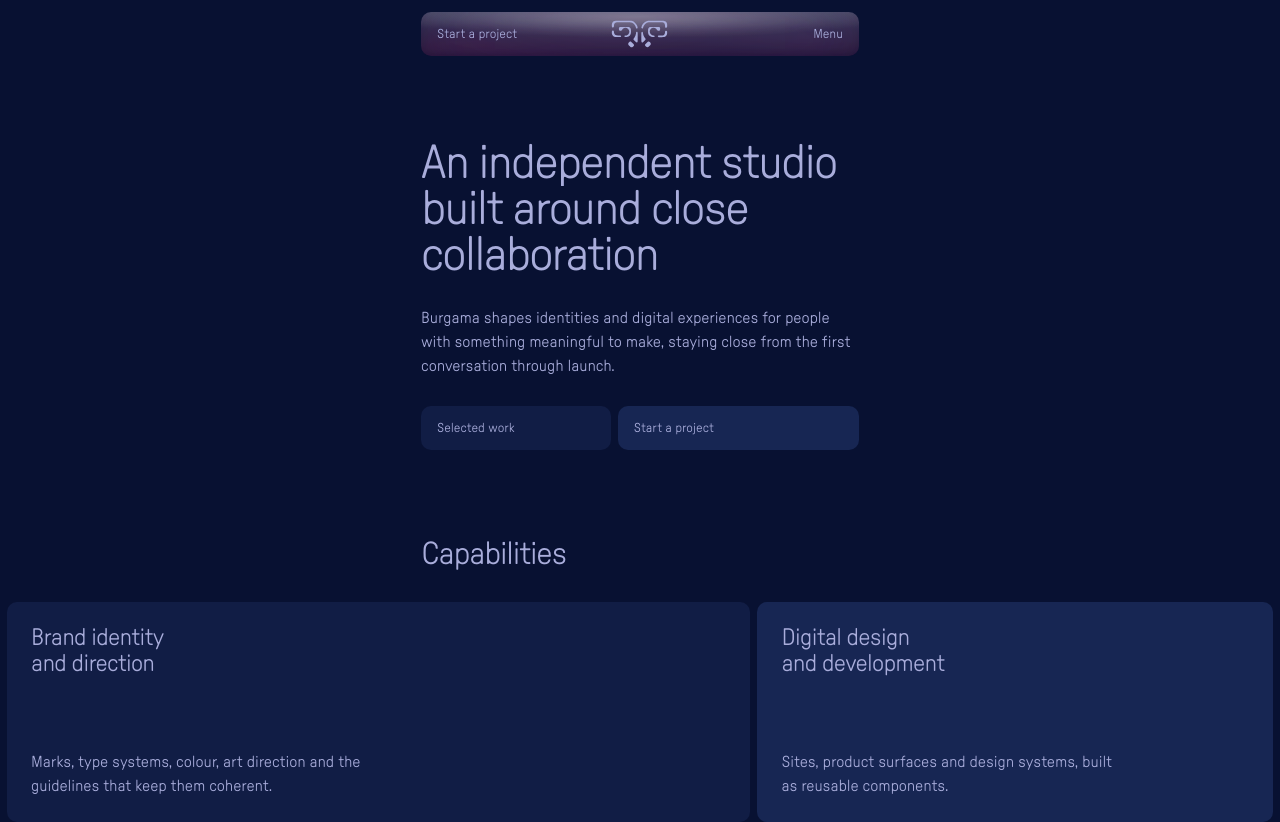
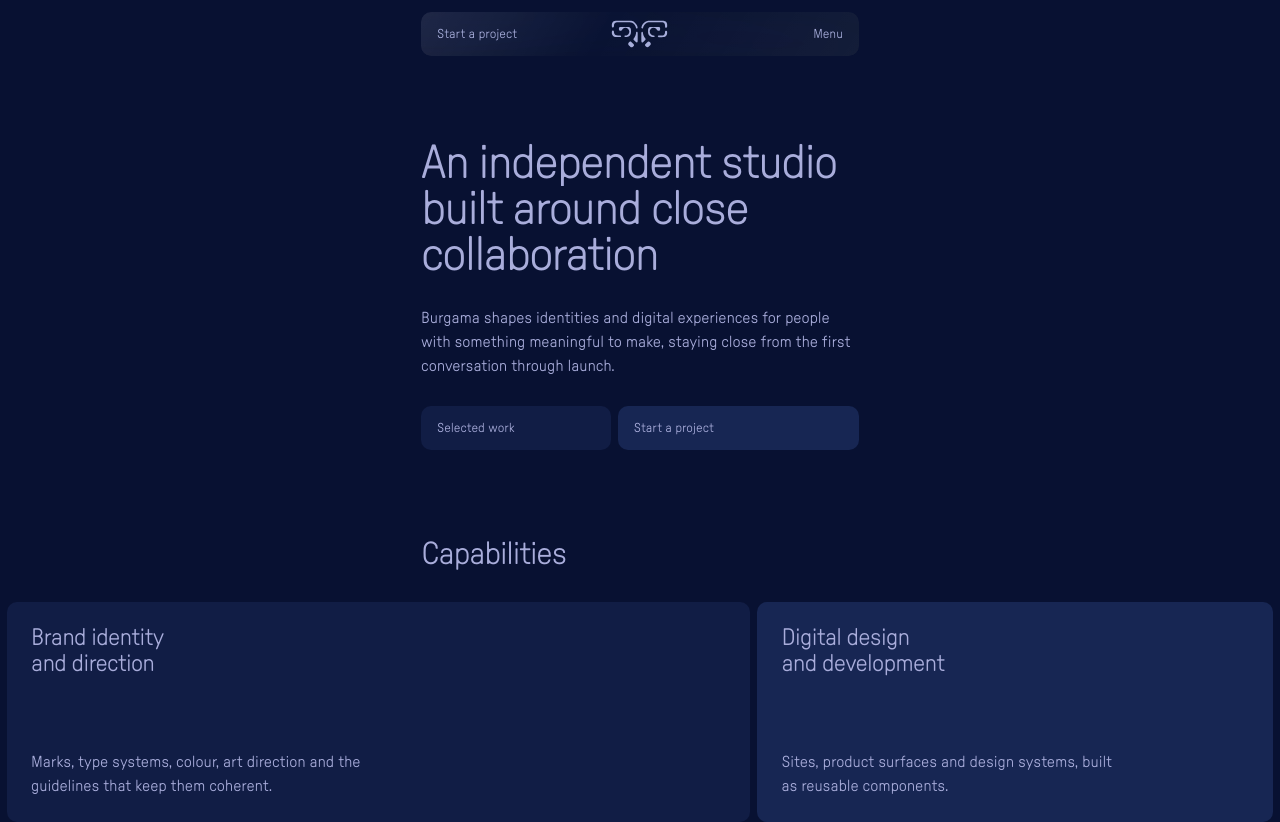
Before and after one commit to cedarandcactus/burgama-site-14.5, a Next.js app: page /studio in a window 1280 px wide. Shown: the top 822 px of the page. Built offline with nearby package versions, Linux system fonts and the light colour scheme.

Commit message:
feat: enhance navbar frosted film with dynamic color and blur effects

```diff
--- a/app/globals.css
+++ b/app/globals.css
@@ -178,27 +178,28 @@
 }
 
 /* ------------------------------------------------------------------
-   Navbar frosted film
+   Navbar frosted film: tinted body, physical frost, color bloom, sheen.
+------------------------------------------------------------------ */
+nav[data-open] {
+  --nav-text: 154 161 209;
+  --nav-glass: 176 181 226;
+  --nav-tone-a: 214 122 176;
+  --nav-tone-b: 168 176 230;
+  --nav-tone-c: 160 117 211;
+  --nav-glass-alpha: 0.48;
+}
 
-   This deliberately reuses the entrance film recipe rather than a generic
-   translucent panel: one shell, two film layers, and a fixed 42px blur.
------------------------------------------------------------------- */
 .nav-frost-shell {
   position: relative;
   isolation: isolate;
-  background:
-    radial-gradient(92% 78% at 50% 10%, rgb(255 231 242 / 0.22), transparent 62%),
-    linear-gradient(
-      180deg,
-      rgb(255 219 236 / 0.23),
-      rgb(235 135 181 / 0.16) 38%,
-      rgb(131 27 71 / 0.18) 100%
-    );
-  backdrop-filter: blur(42px) saturate(1.34) brightness(1.08);
-  -webkit-backdrop-filter: blur(42px) saturate(1.34) brightness(1.08);
+  color: rgb(var(--nav-text));
+  background: rgb(var(--nav-glass) / var(--nav-glass-alpha));
+  backdrop-filter: blur(16px) saturate(138%) brightness(1.035);
+  -webkit-backdrop-filter: blur(16px) saturate(138%) brightness(1.035);
   transform: translate3d(0, 0, 0);
-  backface-visibility: hidden;
-  -webkit-backface-visibility: hidden;
+  transition:
+    color 0.42s ease,
+    background-color 0.42s ease;
 }
 
 .nav-frost-shell::before,
@@ -209,32 +210,45 @@
 }
 
 .nav-frost-shell::before {
-  z-index: -1;
-  inset: 0;
+  z-index: 0;
+  inset: -22%;
   background:
-    radial-gradient(70% 52% at 48% 12%, rgb(255 241 248 / 0.34), transparent 68%),
-    radial-gradient(82% 72% at 12% 82%, rgb(232 103 159 / 0.19), transparent 70%),
-    radial-gradient(76% 68% at 88% 68%, rgb(255 184 215 / 0.12), transparent 72%),
-    linear-gradient(180deg, rgb(255 255 255 / 0.1), transparent 42%, rgb(105 15 48 / 0.11));
-  opacity: 0.72;
-  filter: blur(8px);
+    radial-gradient(58% 70% at 17% 12%, rgb(var(--nav-tone-b) / 0.26), transparent 68%),
+    radial-gradient(58% 68% at 84% 82%, rgb(var(--nav-tone-c) / 0.22), transparent 68%),
+    radial-gradient(46% 58% at 56% 46%, rgb(var(--nav-tone-a) / 0.19), transparent 72%);
+  filter: blur(28px) saturate(120%);
+  transform: translate3d(0, 0, 0) scale(1.04);
+  transition: background 0.44s ease;
 }
 
 .nav-frost-shell::after {
-  z-index: -1;
-  inset: -8%;
-  background:
-    radial-gradient(48% 34% at 34% 26%, rgb(255 242 249 / 0.18), transparent 72%),
-    radial-gradient(52% 40% at 72% 62%, rgb(244 151 195 / 0.15), transparent 74%),
-    linear-gradient(122deg, transparent 22%, rgb(255 255 255 / 0.055) 46%, transparent 70%);
-  opacity: 0.34;
-  filter: blur(18px);
-  mix-blend-mode: screen;
+  z-index: 1;
+  inset: 0;
+  background: linear-gradient(
+    120deg,
+    rgb(255 255 255 / 0.11),
+    rgb(255 255 255 / 0.025) 42%,
+    rgb(255 255 255 / 0.075)
+  );
+  opacity: 0.85;
+  transition:
+    background 0.5s ease,
+    opacity 0.5s ease;
+}
+
+nav[data-hero-active='true'] .nav-frost-shell::after {
+  background: linear-gradient(
+    118deg,
+    rgb(var(--nav-tone-b) / 0.28),
+    rgb(var(--nav-tone-a) / 0.12) 42%,
+    rgb(var(--nav-tone-c) / 0.26)
+  );
+  opacity: 0.92;
 }
 
 .nav-frost-content {
   position: relative;
-  z-index: 1;
+  z-index: 2;
 }
 
 /* ==================================================================
--- a/components/site-nav.tsx
+++ b/components/site-nav.tsx
@@ -29,11 +29,56 @@ export function SiteNav() {
   const [open, setOpen] = useState(false)
   const [langOpen, setLangOpen] = useState(false)
   const [language, setLanguage] = useState('en')
+  const navRef = useRef<HTMLElement>(null)
   const panelRef = useRef<HTMLDivElement>(null)
 
   useEffect(() => {
     setOpen(false)
     setLangOpen(false)
+  }, [pathname])
+
+  useEffect(() => {
+    const nav = navRef.current
+    if (!nav) return
+
+    const mix = (from: number[], to: number[], amount: number) =>
+      from.map((value, index) => Math.round(value + (to[index] - value) * amount))
+
+    let frame = 0
+    const updateFrost = () => {
+      frame = 0
+      const hero = document.querySelector<HTMLElement>('.hero-scroll')
+      const heroDistance = hero ? Math.max(1, hero.offsetHeight - window.innerHeight) : 1
+      const heroActive = Boolean(hero && window.scrollY <= heroDistance)
+      const phase = heroActive ? Math.max(0, Math.min(1, window.scrollY / heroDistance)) : 1
+      const middle = phase < 0.55 ? phase / 0.55 : (phase - 0.55) / 0.45
+      const phasedMix = (start: number[], center: number[], end: number[]) =>
+        phase < 0.55 ? mix(start, center, middle) : mix(center, end, middle)
+
+      const setRgb = (name: string, values: number[]) =>
+        nav.style.setProperty(name, values.join(' '))
+
+      setRgb('--nav-text', mix([154, 161, 209], [188, 194, 235], phase * 0.38))
+      setRgb('--nav-glass', phasedMix([24, 37, 88], [12, 24, 68], [7, 15, 44]))
+      setRgb('--nav-tone-a', phasedMix([39, 54, 118], [20, 33, 86], [10, 19, 54]))
+      setRgb('--nav-tone-b', phasedMix([104, 117, 188], [73, 88, 160], [48, 61, 126]))
+      setRgb('--nav-tone-c', phasedMix([14, 26, 68], [8, 18, 52], [4, 11, 33]))
+      nav.style.setProperty('--nav-glass-alpha', (0.72 + phase * 0.12).toFixed(3))
+      nav.dataset.heroActive = String(heroActive)
+    }
+
+    const requestUpdate = () => {
+      if (!frame) frame = window.requestAnimationFrame(updateFrost)
+    }
+
+    updateFrost()
+    window.addEventListener('scroll', requestUpdate, { passive: true })
+    window.addEventListener('resize', requestUpdate)
+    return () => {
+      window.removeEventListener('scroll', requestUpdate)
+      window.removeEventListener('resize', requestUpdate)
+      if (frame) window.cancelAnimationFrame(frame)
+    }
   }, [pathname])
 
   useEffect(() => {
@@ -59,8 +104,10 @@ export function SiteNav() {
 
   return (
     <nav
+      ref={navRef}
       aria-label="Primary"
       data-open={open}
+      data-hero-active="false"
       className="fixed top-3 left-1/2 z-50 -translate-x-1/2 transition-[max-width] duration-700 ease-module"
       style={{
         /* Withheld and compact through the entrance, then unwound to the rail. */
```
